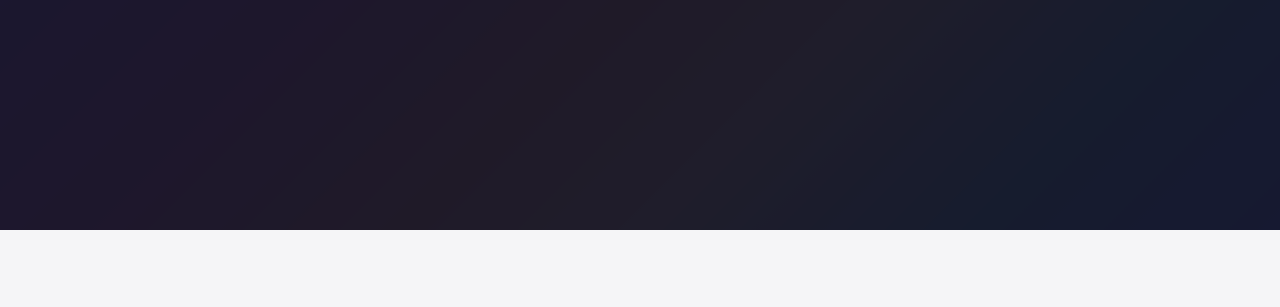
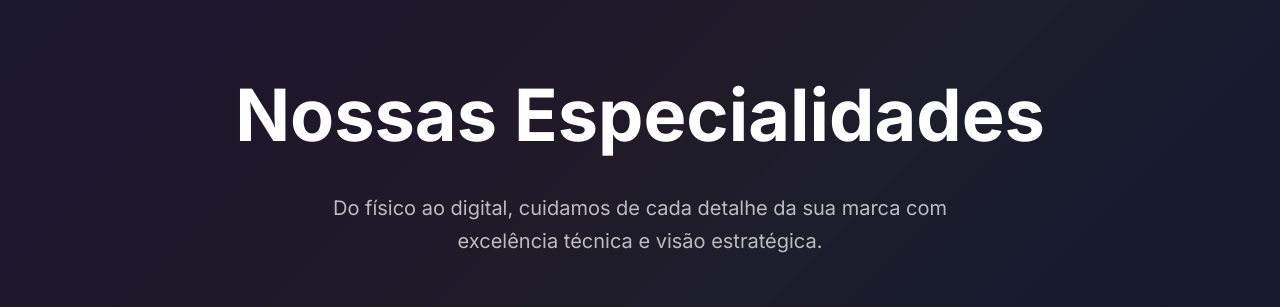
Before and after one commit to crowbellx/neto-servicos, a Next.js app: page /servicos in a window 1280 px wide. Shown: the part 154-461 px from the top of the page. Built offline with nearby package versions, Linux system fonts and the light colour scheme; no server answers; the database is empty; a web font is replaced by a local one.

Commit message:
fix: update header and content fallback logic to validate object keys before assignment

```diff
--- a/app/contato/page.tsx
+++ b/app/contato/page.tsx
@@ -14,7 +14,7 @@ export async function generateMetadata(): Promise<Metadata> {
 export default async function ContatoPage() {
   const { contact } = await getCachedPublicSettingsBundle();
 
-  const header = contact?.header || {
+  const header = (contact?.header && Object.keys(contact.header).length > 0) ? contact.header : {
     title: 'Fale Conosco',
     subtitle: 'Estamos prontos para ouvir sobre o seu projeto.'
   };
--- a/app/portfolio/page.tsx
+++ b/app/portfolio/page.tsx
@@ -27,7 +27,7 @@ export default async function PortfolioPage() {
     console.error('[Build] Erro ao buscar projetos:', error);
   }
 
-  const header = pageContent?.header || {
+  const header = (pageContent?.header && Object.keys(pageContent.header).length > 0) ? pageContent.header : {
     title: 'Nosso Portfólio',
     subtitle: 'Trabalhos que falam por si.'
   };
--- a/app/servicos/page.tsx
+++ b/app/servicos/page.tsx
@@ -39,7 +39,7 @@ export default async function ServicosPage() {
     console.error('[Build] Erro ao buscar serviços:', error);
   }
 
-  const header = pageContent?.header || {
+  const header = (pageContent?.header && Object.keys(pageContent.header).length > 0) ? pageContent.header : {
     title: 'Nossas Especialidades',
     subtitle: 'Do físico ao digital, cuidamos de cada detalhe da sua marca com excelência técnica e visão estratégica.'
   };
--- a/app/sobre/page.tsx
+++ b/app/sobre/page.tsx
@@ -15,8 +15,12 @@ export async function generateMetadata(): Promise<Metadata> {
 export default async function SobrePage() {
   const { about } = await getCachedPublicSettingsBundle();
 
-  const header = about?.header || { title: 'Nossa História', subtitle: 'Conheça a Neto Serviços' };
-  const story = about?.story || {
+  const header = (about?.header && Object.keys(about.header).length > 0) ? about.header : {
+    title: 'Nossa História',
+    subtitle: 'Conheça a Neto Serviços'
+  };
+
+  const story = (about?.story && Object.keys(about.story).length > 0) ? about.story : {
     title: 'Nascemos da necessidade de simplificar.',
     content: '<p>Reunimos especialistas de Gráfica, Design e Desenvolvimento Digital sob o mesmo teto para garantir que sua marca tenha uma identidade forte e coerente.</p>',
     image: 'https://picsum.photos/seed/escritorio/800/1000'
```
